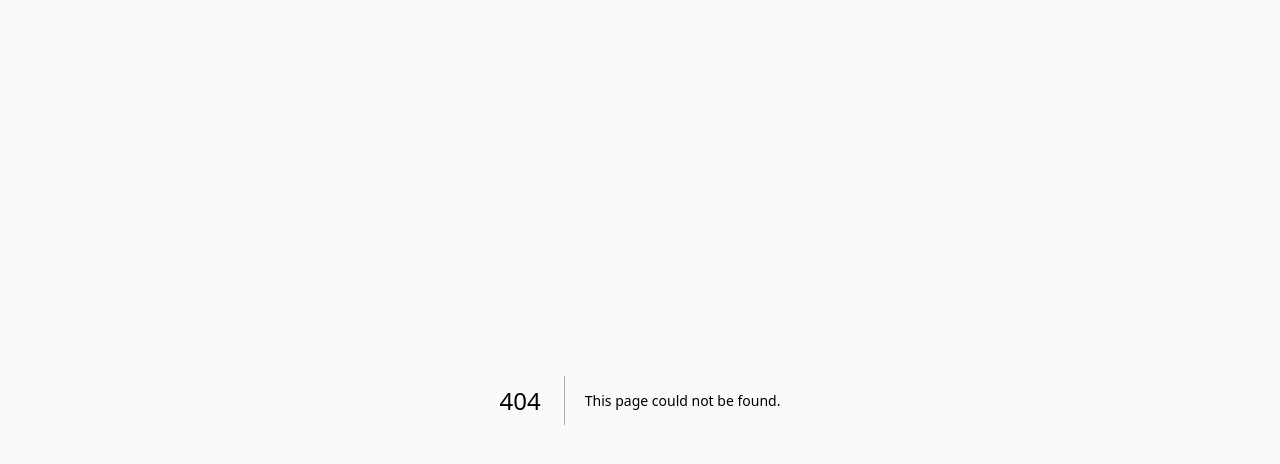
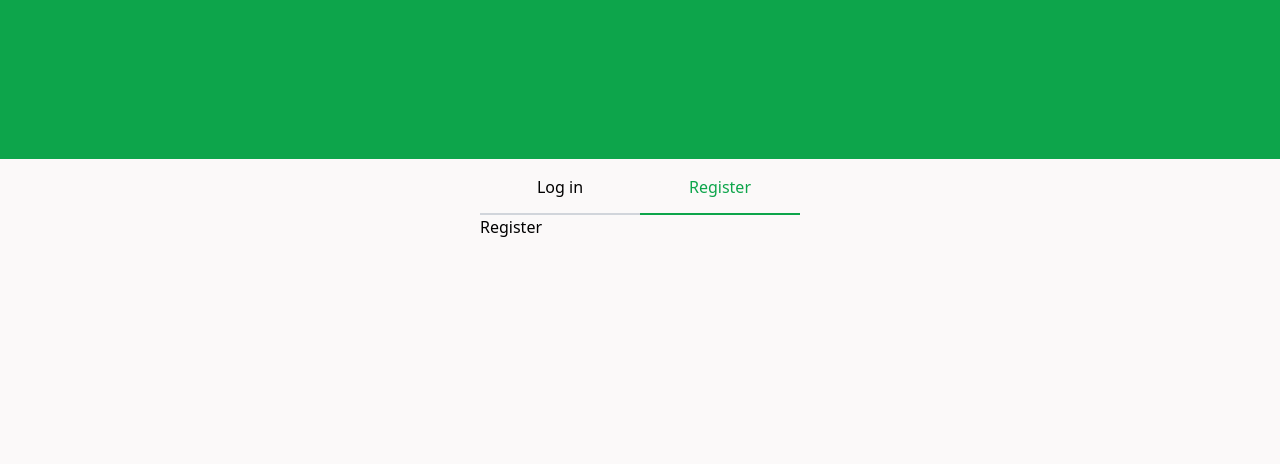
Before and after one commit to brunomaruya/ECommerce, a Next.js app: page /register in a window 1280 px wide. Before the commit this address had no page. Shown: the top 464 px of the page. Built offline with nearby package versions, Linux system fonts and the light colour scheme.

Commit message:
update layout styles

```diff
--- /dev/null
+++ b/src/app/(authentification)/layout.tsx
@@ -0,0 +1,40 @@
+'use client';
+import React, { ReactNode } from 'react';
+import { useSelectedLayoutSegment } from 'next/navigation';
+
+interface ILayout {
+  children: ReactNode;
+}
+
+export default function Layout({ children }: ILayout) {
+  const active =
+    ' text-primary-color after:content-[""] after:block after:w-[50%] after:h-[2px] after:absolute after:bottom-0 after:bg-primary-color';
+  const activeSegment = useSelectedLayoutSegment();
+  const baseStyles = 'flex-1 text-center w-full flex flex-col align-center ';
+
+  return (
+    <div>
+      <div className="bg-primary-color h-[159px] w-full"></div>
+      <div className="max-w-xs mx-auto">
+        <div className="flex justify-around relative py-4">
+          <div className="border-b-2 absolute bottom-0 w-full h-[2px] border-gray-300"></div>
+          <div
+            className={`${
+              activeSegment === 'login' ? active : ''
+            } ${baseStyles}  `}
+          >
+            Log in
+          </div>
+          <div
+            className={`${
+              activeSegment === 'register' ? active : ''
+            } ${baseStyles}`}
+          >
+            Register
+          </div>
+        </div>
+      </div>
+      <main className="max-w-xs mx-auto">{children}</main>
+    </div>
+  );
+}
--- a/src/app/login/page.tsx
+++ b/src/app/(authentification)/login/page.tsx
@@ -1,5 +1,5 @@
 import React from 'react';
 
-export default function page() {
+export default function Login() {
   return <div>Login</div>;
 }
--- /dev/null
+++ b/src/app/(authentification)/register/page.tsx
@@ -0,0 +1,5 @@
+import React from 'react';
+
+export default function Register() {
+  return <div>Register</div>;
+}
--- a/tailwind.config.js
+++ b/tailwind.config.js
@@ -15,6 +15,7 @@ module.exports = {
       'primary-color': '#0DA54B',
       'background-color': '#fbf9f9',
       red: colors.red,
+      gray: colors.gray,
     },
     extend: {},
   },
```
